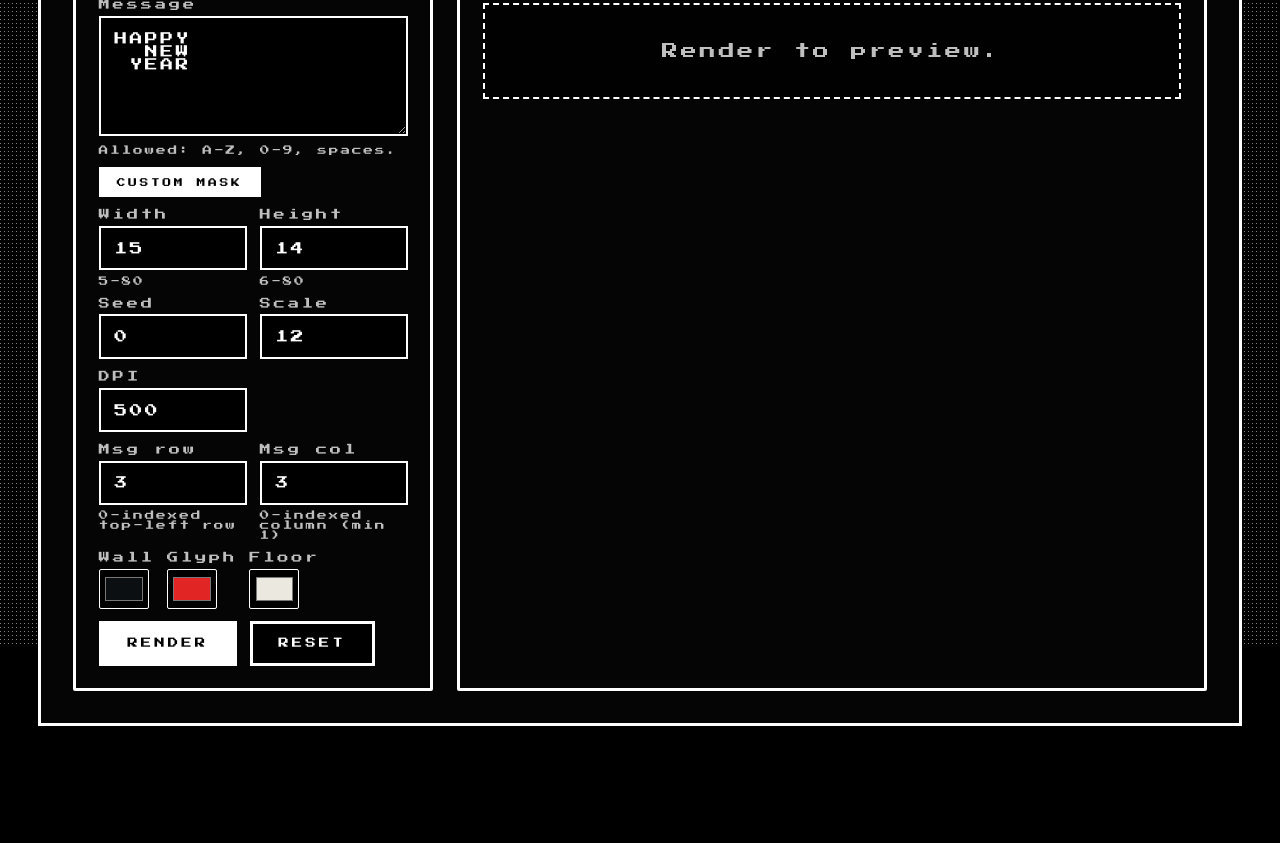
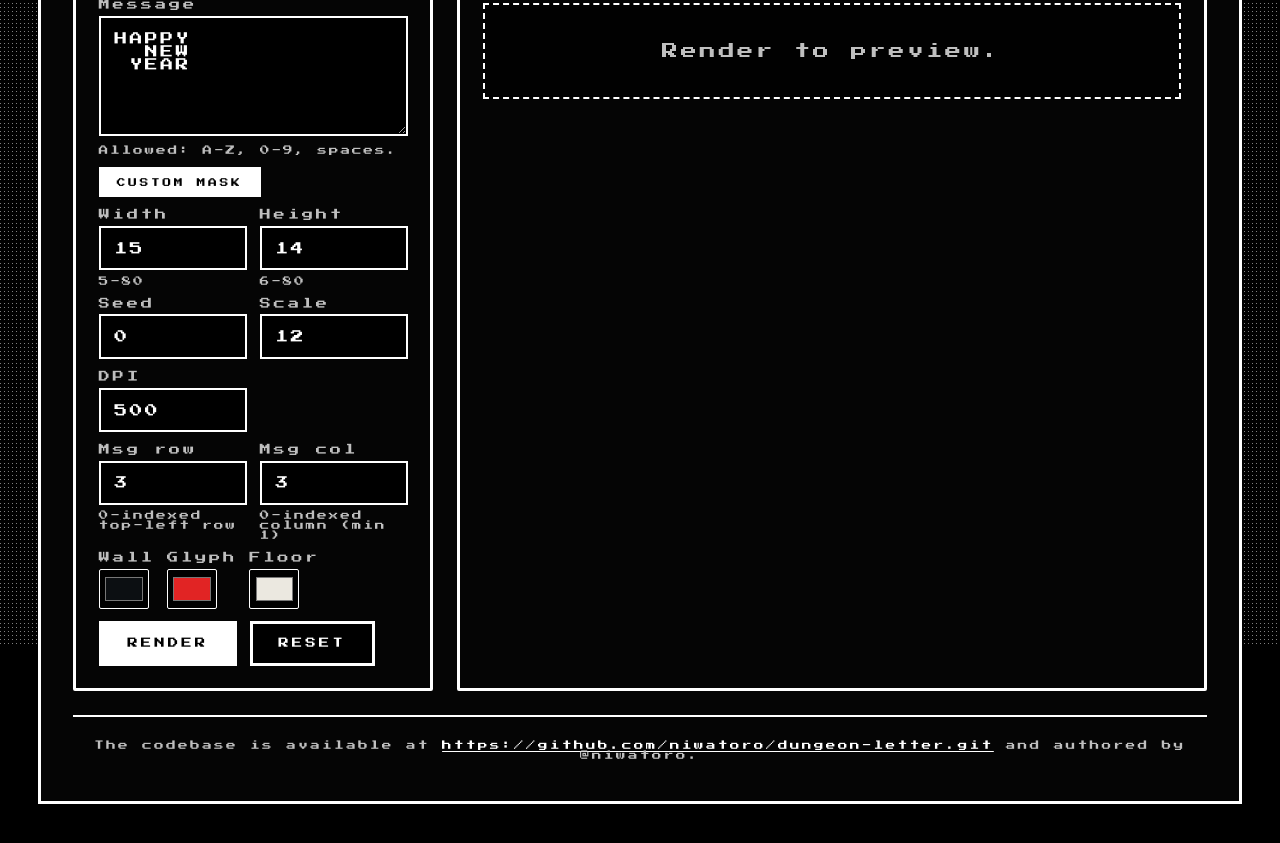
Before and after one commit to niwatoro/dungeon-letter, a Flask app: page / in a window 1280 px wide. Shown: the part 153-996 px from the top of the page. Before the commit the page ends 879 px from the top, so only its background shows below. Run offline with Flask 3, Linux system fonts and the light colour scheme.

Commit message:
attribution

```diff
--- a/static/styles.css
+++ b/static/styles.css
@@ -386,6 +386,11 @@ textarea {
   gap: 0.45rem;
 }
 
+.footnote a {
+  color: var(--text-light);
+  text-decoration: underline;
+}
+
 .ticker {
   display: flex;
   flex-wrap: wrap;
--- a/templates/index.html
+++ b/templates/index.html
@@ -139,6 +139,13 @@
           {% endif %}
         </section>
       </main>
+      <footer class="footnote">
+        <p>
+          The codebase is available
+          at <a href="https://github.com/niwatoro/dungeon-letter.git" target="_blank" rel="noopener noreferrer">https://github.com/niwatoro/dungeon-letter.git</a>
+          and authored by @niwatoro.
+        </p>
+      </footer>
     </div>
     <script>
       document.addEventListener("DOMContentLoaded", () => {
```
